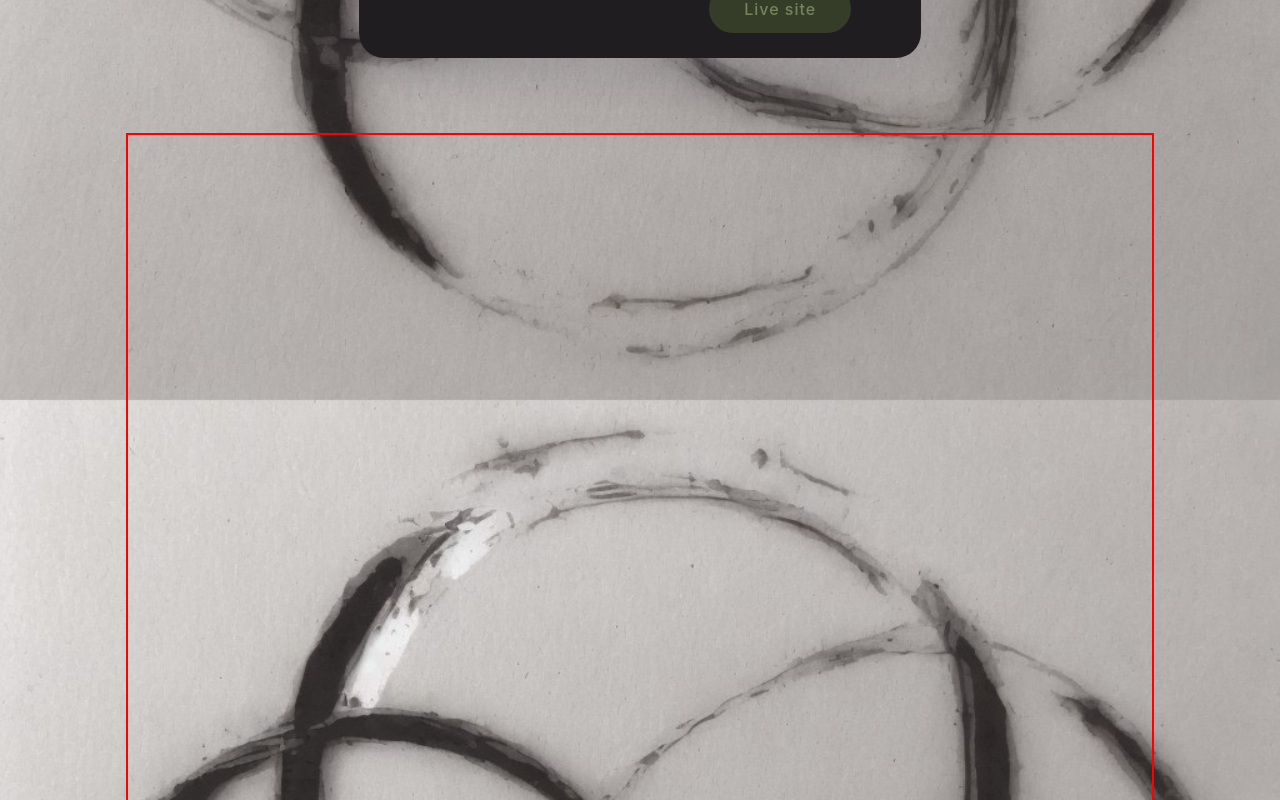
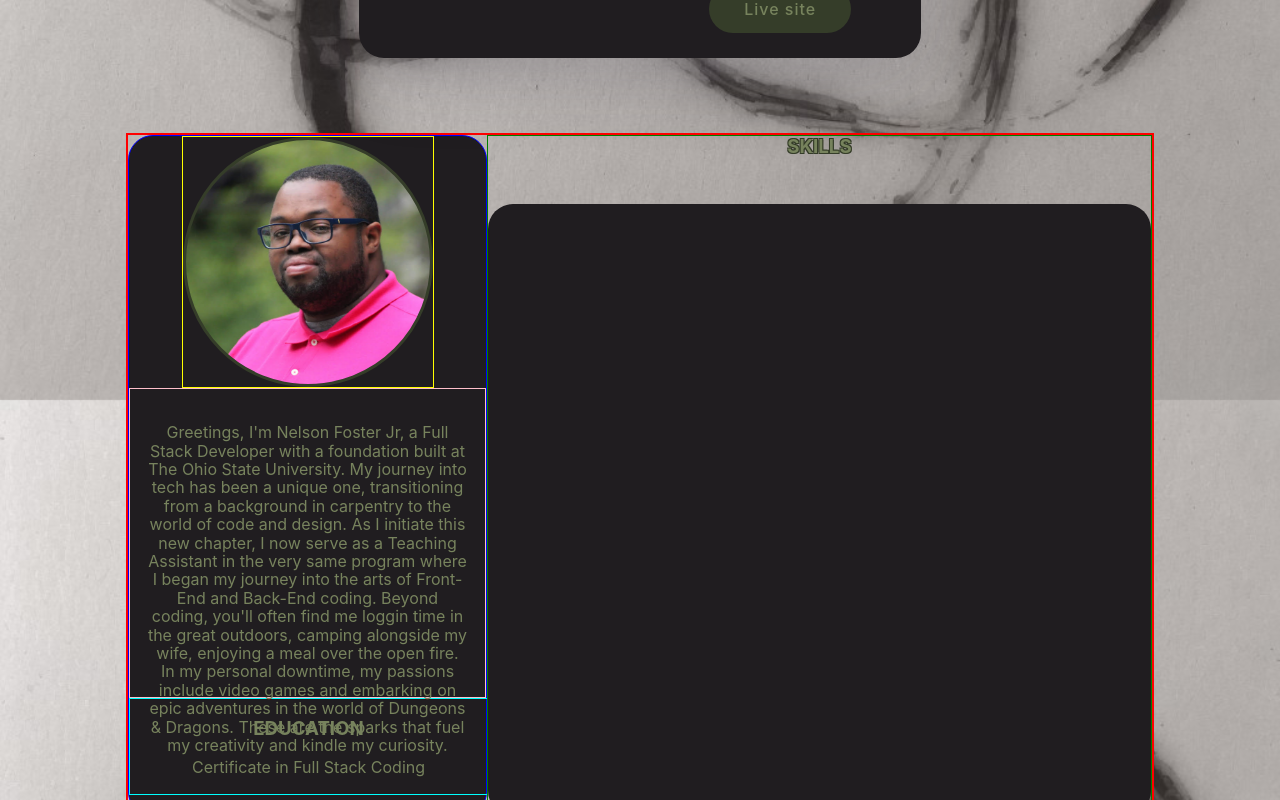
Before and after one commit to MoxUFO/Port_Solidus, a React (Create React App) app: page / in a window 1280 px wide. Shown: the part 2160-2960 px from the top of the page. Built offline with nearby package versions, Linux system fonts and the light colour scheme.

Commit message:
added about me section and basic layout and css design

```diff
--- a/src/assest/css/AboutMe.css
+++ b/src/assest/css/AboutMe.css
@@ -1,9 +1,71 @@
-.about-me-containter{
-    margin: 0 auto;
-    border: 2px red solid;
-    width: 80%;
-    height: 85vh;
-
-
-
+.about-me-containter {
+  margin: 0 auto;
+  border: 2px red solid;
+  width: 80%;
+  height: 85vh;
+  display: flex;
+  flex-direction: row;
 }
+.bio {
+  background-color: #201d20;
+  border-radius: 25px;
+  height: 100%;
+  width: 35%;
+  border: 1px blue solid;
+}
+.skills {
+  height: 100%;
+  width: 65%;
+  border: 1px green solid;
+}
+.skills-header {
+    margin: 0;
+    height: 10%;
+  text-align: center;
+  color: #77835d;
+  text-shadow: -1px -1px 0 #353d29, 1px -1px 0 #353d29, -1px 1px 0 #353d29,
+    1px 1px 0 #353d29;
+}
+.skills-header h3 {
+ margin: 0;
+}
+.skills-icons {
+  background-color: #201d20;
+  border-radius: 25px;
+  height: 90%;
+  width: 100%;
+}
+.bio-img-holder {
+  margin: 0 auto;
+  width: 250px;
+  height: 250px;
+  border: 1px yellow solid;
+}
+.bio-img {
+  box-sizing: border-box;
+  border-radius: 50%;
+  border: 3px solid #353d29;
+  width: 100%;
+  height: 100%;
+  background-image: url("../images/link.jpg");
+  background-size: cover;
+  background-repeat: no-repeat;
+  background-position: center;
+}
+.bio-text {
+  /* box-sizing: border-box; */
+  max-width: fit-content;
+  text-align: center;
+  padding: 5%;
+  color: #77835d;
+  width: 100%;
+  height: 40%;
+  border: 1px pink solid;
+}
+.bio-edu {
+  text-align: center;
+  color: #77835d;
+  width: 100%;
+  height: 14%;
+  border: 1px aqua solid;
+}
--- a/src/componenets/AboutMe.js
+++ b/src/componenets/AboutMe.js
@@ -1,10 +1,43 @@
-import React from 'react'
-import '../assest/css/AboutMe.css'
+import React from "react";
+import "../assest/css/AboutMe.css";
 
 export default function AboutMe() {
   return (
-    <div className='about-me-containter'>
+    <div className="about-me-containter">
+      <div className="bio">
+        <div className="bio-img-holder">
+          <div className="bio-img"></div>
+        </div>
+        <div className="bio-text">
+          <p>
+            Greetings, I'm Nelson Foster Jr, a Full Stack Developer with a
+            foundation built at The Ohio State University. My journey into tech
+            has been a unique one, transitioning from a background in carpentry
+            to the world of code and design. As I initiate this new chapter, I
+            now serve as a Teaching Assistant in the very same program where I
+            began my journey into the arts of Front-End and Back-End coding.
+            Beyond coding, you'll often find me loggin time in the great
+            outdoors, camping alongside my wife, enjoying a meal over the open
+            fire. In my personal downtime, my passions include video games and
+            embarking on epic adventures in the world of Dungeons & Dragons.
+            These are the sparks that fuel my creativity and kindle my
+            curiosity.
+          </p>
+        </div>
+        <div className="bio-edu">
+          <h3>EDUCATION</h3>
+          <p>Certificate in Full Stack Coding</p>
+        </div>
+      </div>
+      <div className="skills">
+        <div className="skills-header">
+          <h3>SKILLS</h3>
+          </div>
+          <div className="skills-icons">
 
-    </div>
-  )
+          </div>
+        </div>
+      </div>
+
+  );
 }
```
Also changed, not shown: src/assest/images/link.jpg (added).
